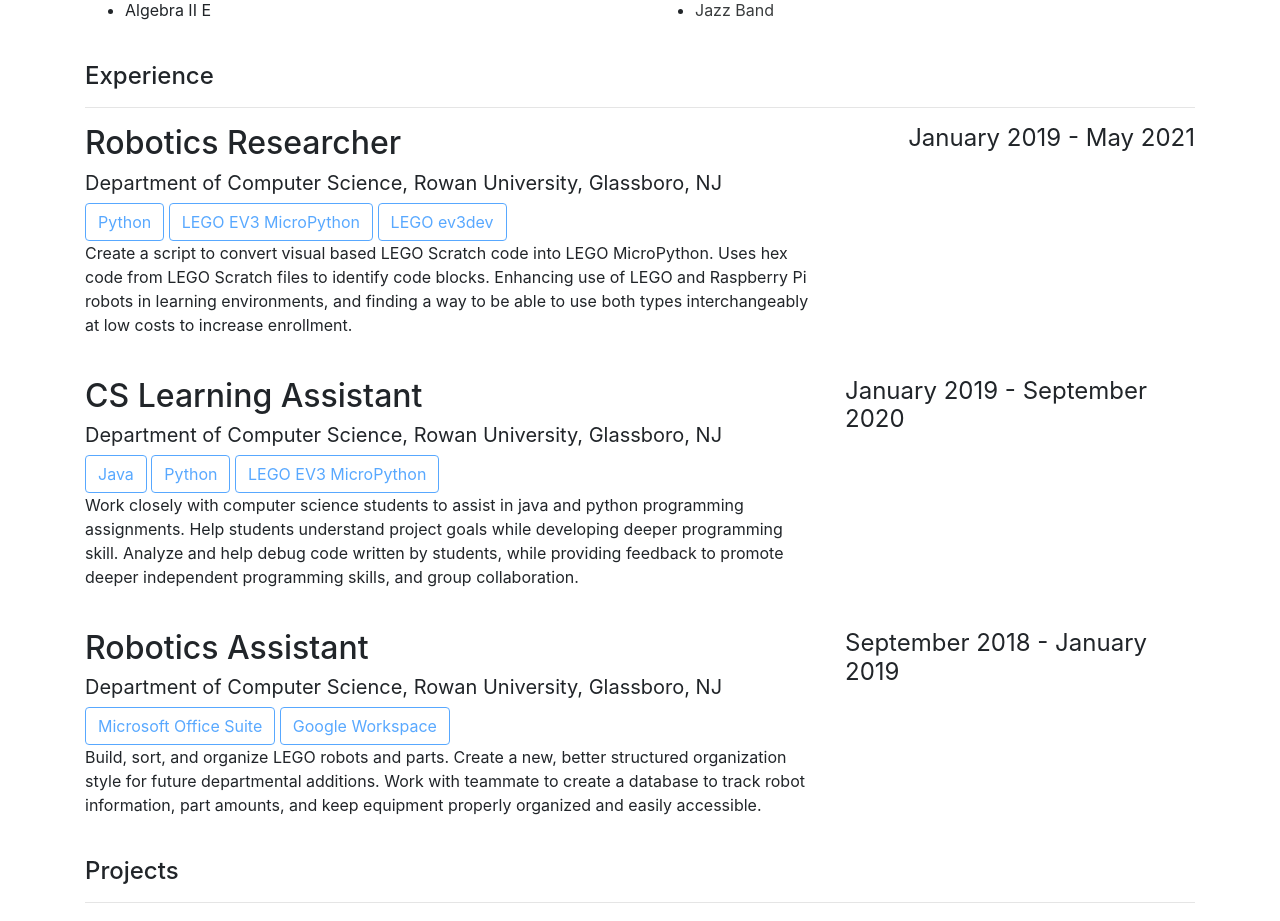
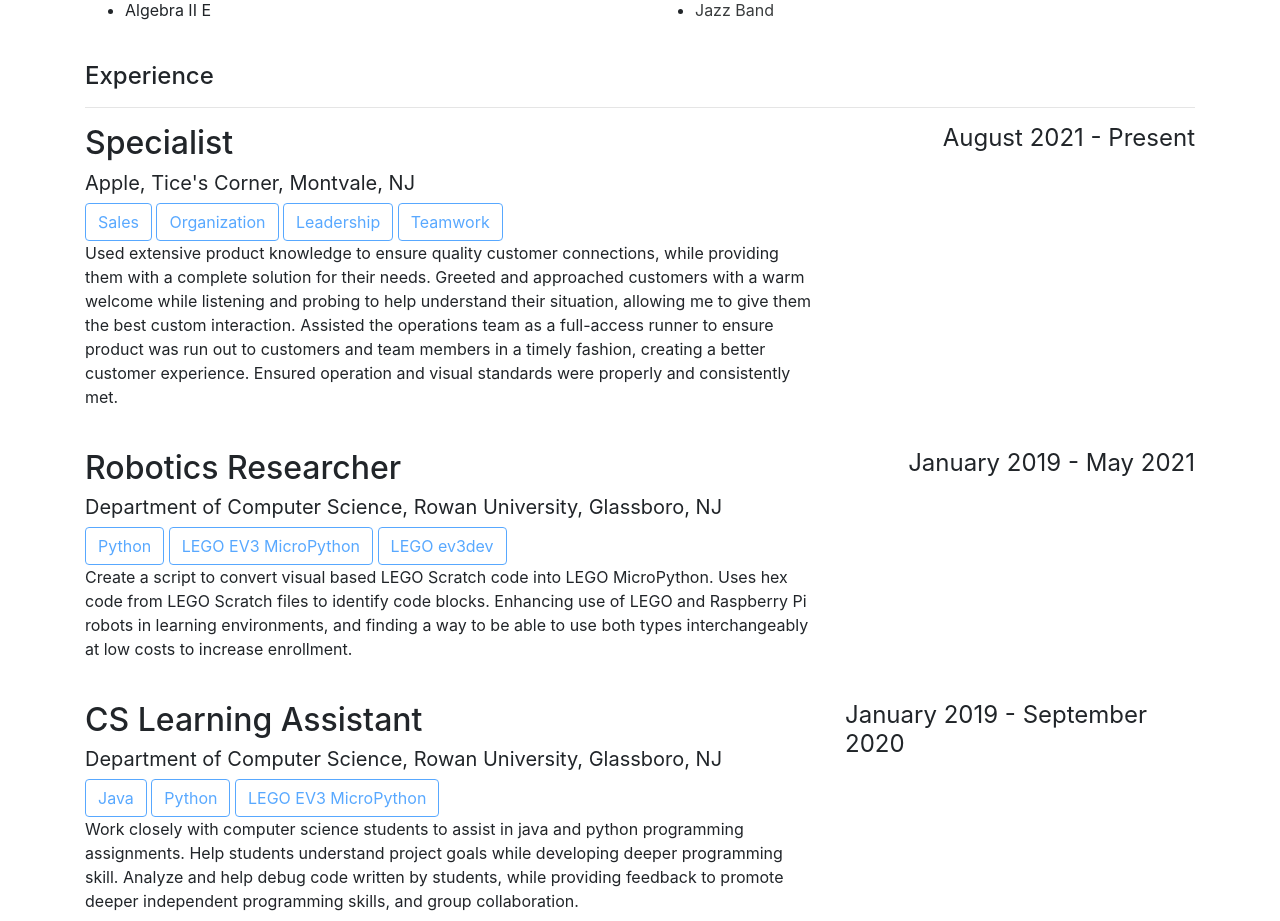
Before and after one commit to anttesoriero/AntTesReact, a React (Create React App) app in the folder AntTes/main-site-anttes/: page / in a window 1280 px wide. Shown: the part 1720-2641 px from the top of the page. Built offline with nearby package versions, Linux system fonts and the light colour scheme.

Commit message:
Add Apple

```diff
--- a/AntTes/main-site-anttes/src/Pages/LandingPage.tsx
+++ b/AntTes/main-site-anttes/src/Pages/LandingPage.tsx
@@ -86,6 +86,12 @@ const LandingPage = () => {
     ]
 
     // - Experience
+    const appleSpecialist = {
+        title: "Specialist",
+        itemInfo: "Apple, Tice's Corner, Montvale, NJ",
+        date: "August 2021 - Present"
+    }
+
     const robRes = {
         title: "Robotics Researcher",
         itemInfo: "Department of Computer Science, Rowan University, Glassboro, NJ",
@@ -217,6 +223,19 @@ const LandingPage = () => {
                 {/* Experience */}
                 <h4 id="experience">Experience</h4>
                 <hr />
+
+               {/* Apple Specialist */}
+               <LPExperience experience = {appleSpecialist} labels = {['Sales', 'Organization', 'Leadership', 'Teamwork']}
+                    expBody = {
+                        <p>
+                            Used extensive product knowledge to ensure quality customer connections, while providing them with a complete solution for their needs.
+                            Greeted and approached customers with a warm welcome while listening and probing to help understand their situation,
+                            allowing me to give them the best custom interaction. Assisted the operations team as a full-access runner to ensure product was
+                            run out to customers and team members in a timely fashion, creating a better customer experience.
+                            Ensured operation and visual standards were properly and consistently met.
+                        </p>
+                    }
+                />
 
                 {/* Robotics Research */}
                 <LPExperience experience = {robRes} labels = {['Python', 'LEGO EV3 MicroPython', 'LEGO ev3dev']}
--- a/AntTes/main-site-anttes/src/Styles/Pages/multi_page.scss
+++ b/AntTes/main-site-anttes/src/Styles/Pages/multi_page.scss
@@ -2,4 +2,5 @@
     min-height: 100vh;
     display: flex;
     flex-direction: column;
+    scroll-behavior: smooth;
 }
```
